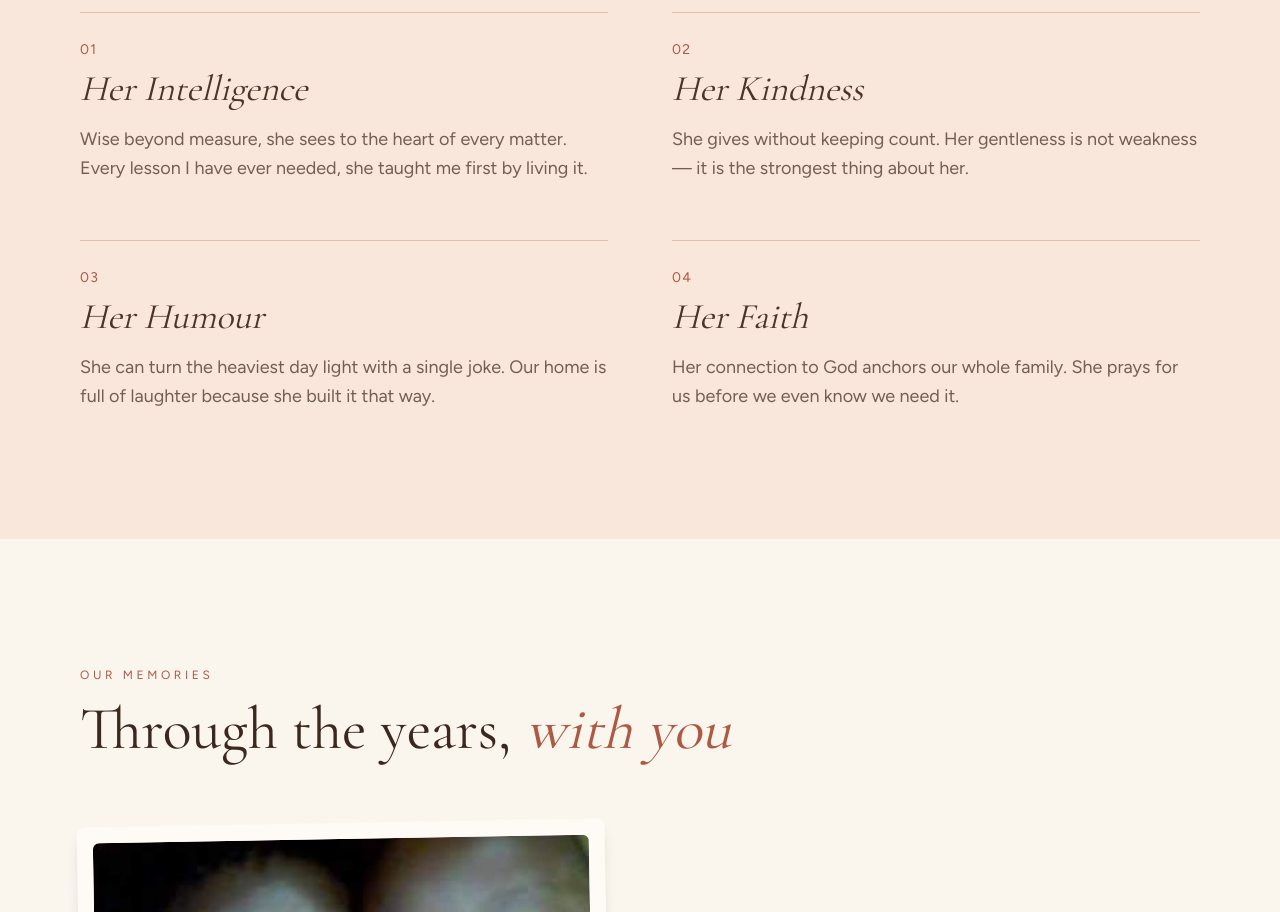
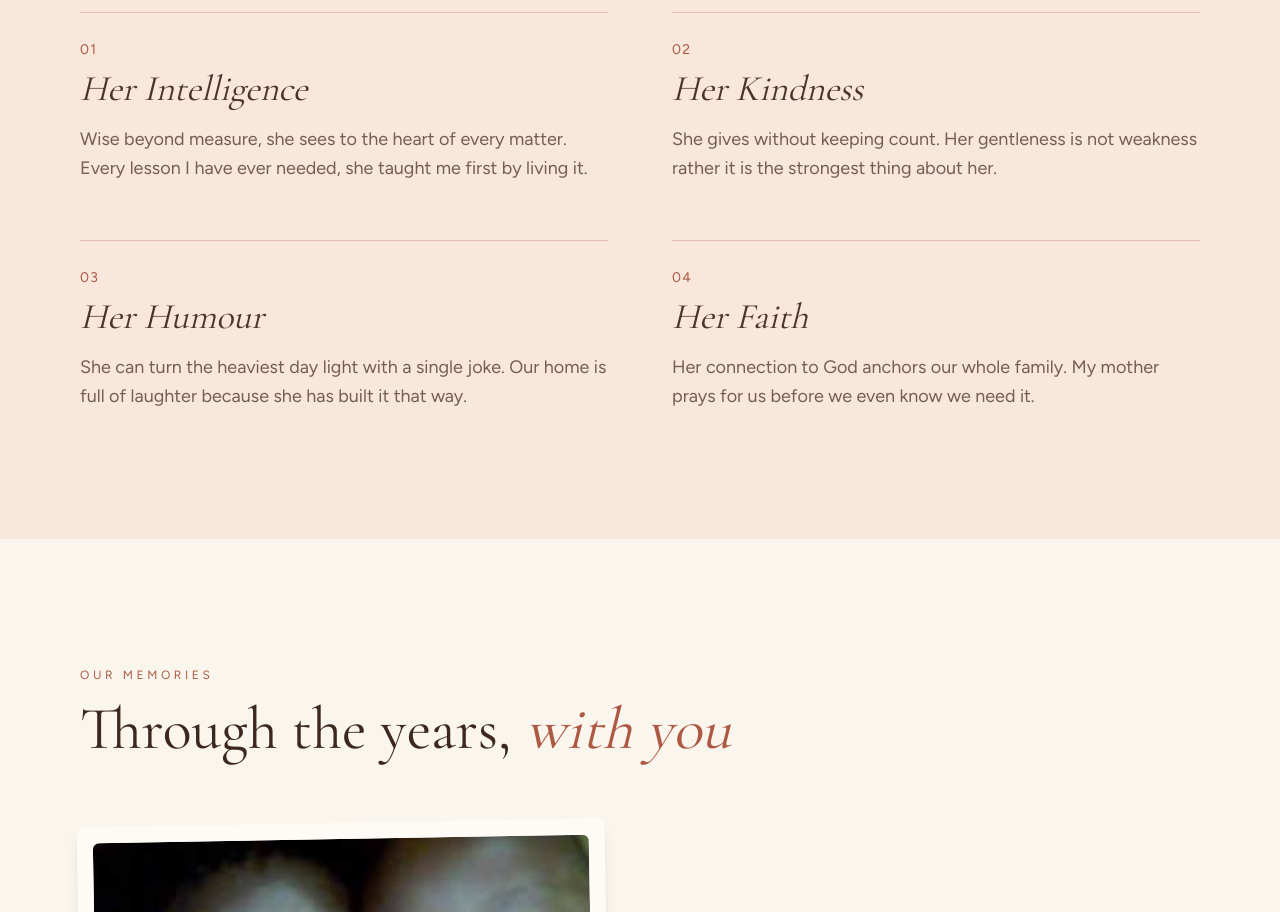
Before and after one commit to thando-frontend/tomyrolemodel, a Next.js app: page / in a window 1280 px wide. Shown: the part 2320-3232 px from the top of the page. Built offline with nearby package versions, Linux system fonts and the light colour scheme.

Commit message:
Refine text descriptions in qualities component
Updated text descriptions for several qualities to improve clarity and personalization.

```diff
--- a/components/qualities.tsx
+++ b/components/qualities.tsx
@@ -7,17 +7,17 @@ const qualities = [
   {
     number: '02',
     title: 'Her Kindness',
-    text: 'She gives without keeping count. Her gentleness is not weakness — it is the strongest thing about her.',
+    text: 'She gives without keeping count. Her gentleness is not weakness rather it is the strongest thing about her.',
   },
   {
     number: '03',
     title: 'Her Humour',
-    text: 'She can turn the heaviest day light with a single joke. Our home is full of laughter because she built it that way.',
+    text: 'She can turn the heaviest day light with a single joke. Our home is full of laughter because she has built it that way.',
   },
   {
     number: '04',
     title: 'Her Faith',
-    text: 'Her connection to God anchors our whole family. She prays for us before we even know we need it.',
+    text: 'Her connection to God anchors our whole family. My mother prays for us before we even know we need it.',
   },
 ]
 
```
